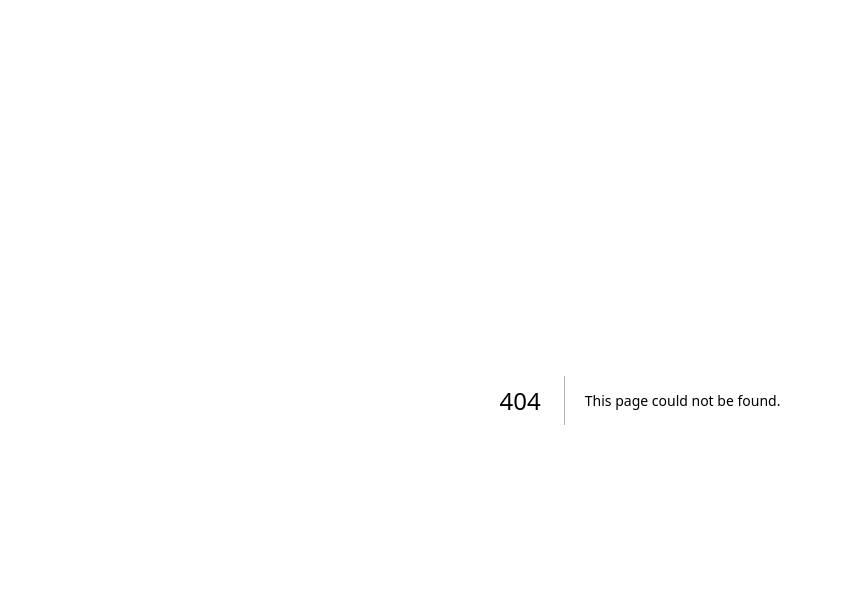
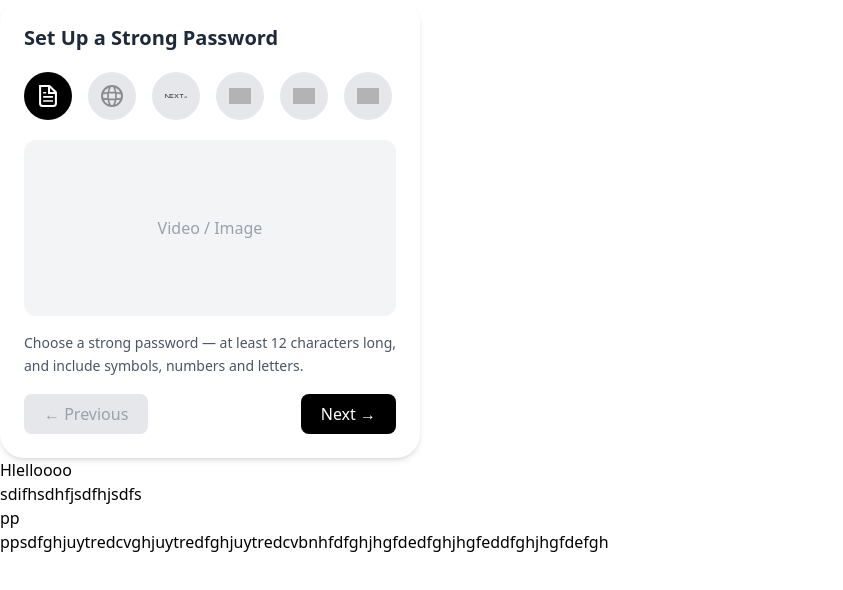
Before and after one commit to theodhorex/hackathon, a Next.js app: page /extension in a window 1280 px wide. Before the commit this address had no page. Shown: the top 590 px of the page, without its empty margins (0-843 px from the left). Built offline with nearby package versions, Linux system fonts and the light colour scheme; grey boxes are pictures that could not be loaded.

Commit message:
memindahkan page awal ke page extension

```diff
--- /dev/null
+++ b/app/extension/page.tsx
@@ -0,0 +1,15 @@
+import ExtensionPanel from "../components/ExtensionPanel";
+import ExtensionPanel_1 from "../components/ExtensionPanel_1";
+
+export default function Extension() {
+  return (
+    <div>
+      <ExtensionPanel_1 />
+      <h1>Hlelloooo</h1>
+      <h1>sdifhsdhfjsdfhjsdfs</h1>
+      <h1>pp</h1>
+      <h1>ppsdfghjuytredcvghjuytredfghjuytredcvbnhfdfghjhgfdedfghjhgfeddfghjhgfdefgh</h1>
+
+    </div>
+  );
+}
--- a/app/page.tsx
+++ b/app/page.tsx
@@ -5,11 +5,7 @@ import ExtensionPanel_1 from "./components/ExtensionPanel_1";
 export default function Home() {
   return (
     <div>
-      <ExtensionPanel_1 />
-      <h1>Hlelloooo</h1>
-      <h1>sdifhsdhfjsdfhjsdfs</h1>
-      <h1>pp</h1>
-      <h1>ppsdfghjuytredcvghjuytredfghjuytredcvbnhfdfghjhgfdedfghjhgfeddfghjhgfdefgh</h1>
+      <h1>Hello</h1>
 
     </div>
   );
```
